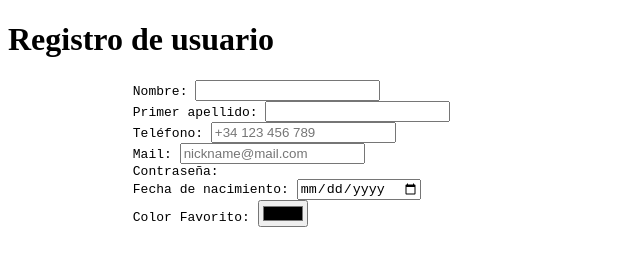
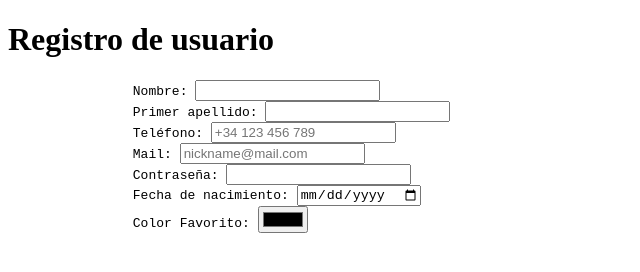
Before and after one commit to pabenito/IU-p1, a plain HTML site: page index.html in a window 1280 px wide. Shown: the whole page, without its empty margins (0-640 px from the left). Drawn offline with Linux system fonts and the light colour scheme.

Commit message:
version final

```diff
--- a/index.html
+++ b/index.html
@@ -13,7 +13,7 @@
                 Primer apellido: <input type="text" name="apellido" id="fApellido" autocomplete="family-name"required="required"/>
                 Teléfono: <input type="tel" name="teléfono" id="fTeléfono" autocomplete="tel" placeholder="+34 123 456 789"/>
                 Mail: <input type="email" name="email" id="fEmail" autocomplete="email" required="required" placeholder="nickname@mail.com"/>
-                Contraseña: <input type="hidden" name="contraseña" id="fContraseña" autocomplete="password" required="required"/>
+                Contraseña: <input type="password" name="contraseña" id="fContraseña" autocomplete="password" required="required"/>
                 Fecha de nacimiento: <input type="date" name="nacimiento" id="fnacimiento" autocomplete="bday" required="required"/>
                 Color Favorito: <input type="color" name="color" id="fcolor"/>
             </pre>
```
